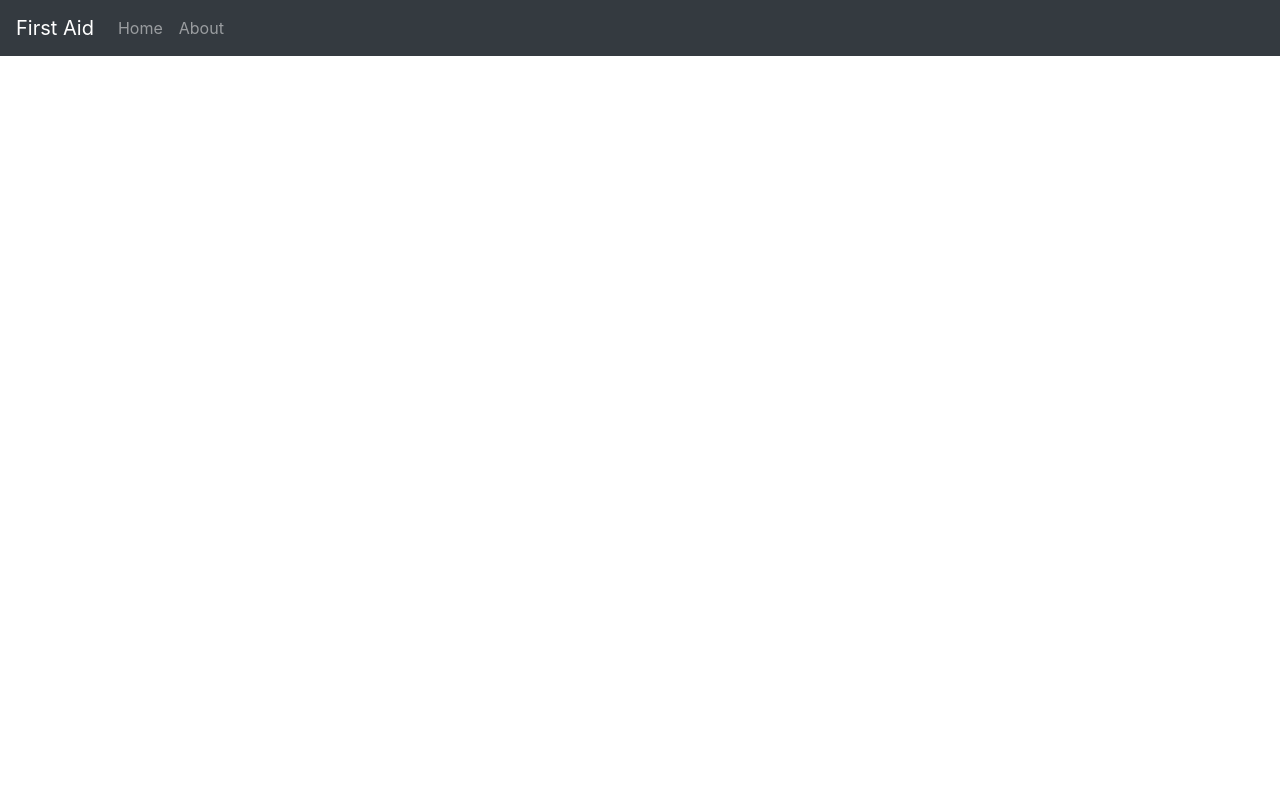
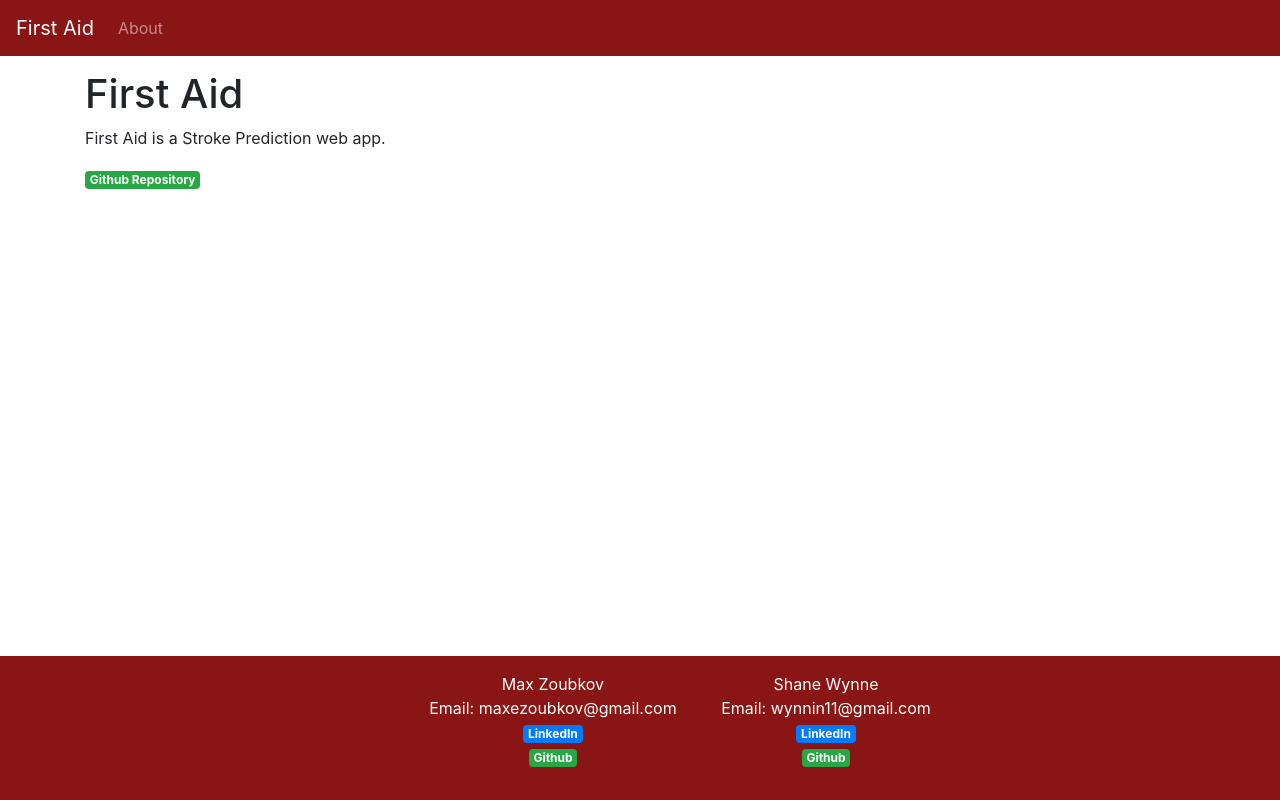
Before and after one commit to MaxZoubkov/Stroke-Prediction, a Flask app: page /about in a window 1280 px wide. Run offline with Flask 2, Linux system fonts and the light colour scheme; some libraries are stand-ins or nearby versions.

Commit message:
Added sticky footer with contact info, about page has a brief description and links to the repo, changed color theme

```diff
--- a/app.py
+++ b/app.py
@@ -2,7 +2,6 @@ import flask
 from flask import Flask, url_for, render_template
 import pickle
 import pandas as pd
-import re
 import logging
 
 
@@ -17,14 +16,14 @@ def main():
         return render_template('main.html')
 
     if flask.request.method == 'POST':
-        app.logger.info(flask.request.form)    # useful to see what is submitted with the form
+        # app.logger.info(flask.request.form)    # useful to see what is submitted with the form
 
         input_dict = flask.request.form.to_dict()
-        app.logger.info(input_dict)
+        # app.logger.info(input_dict)
 
         with open('model/decision_tree_model.sav', 'rb') as f:
             model = pickle.load(f)
-            app.logger.info(model)
+            # app.logger.info(model)
 
         # feeding the model and outputting to the page
 
@@ -51,17 +50,17 @@ def main():
             else:
                 input_list.append(0)
 
-        app.logger.info(input_list)
+        # app.logger.info(input_list)
 
         df = pd.DataFrame(data=[input_list], columns=[feature_list])
-        app.logger.info(df)
+        # app.logger.info(df)
 
 
         # prediction here
         prediction = model.predict(df)
         probability = model.predict_proba(df)
-        app.logger.info(prediction)
-        app.logger.info(probability)
+        # app.logger.info(prediction)
+        # app.logger.info(probability)
 
         prediction = prediction[0]
         probability = probability[0,1]
--- a/templates/about.html
+++ b/templates/about.html
@@ -2,5 +2,9 @@
 {% block title %}About{% endblock title %}
 
 {% block body %}
-
+    <h1>First Aid</h1>
+    <p>
+        First Aid is a Stroke Prediction web app.
+    </p>
+    <a href="https://github.com/MaxZoubkov/CTP-Data-Science-Project" target="_blank" rel="noopener noreferrer" class="badge badge-success">Github Repository</a>
 {% endblock body %}
--- a/templates/base.html
+++ b/templates/base.html
@@ -8,18 +8,18 @@
         <meta name="viewport" content="width=device-width, initial-scale=1, shrink-to-fit=no">
 
         <link rel="stylesheet" href="https://stackpath.bootstrapcdn.com/bootstrap/4.3.1/css/bootstrap.min.css" integrity="sha384-ggOyR0iXCbMQv3Xipma34MD+dH/1fQ784/j6cY/iJTQUOhcWr7x9JvoRxT2MZw1T" crossorigin="anonymous">
-        <title>Stroke Prediction - {% block title %}{% endblock title %}</title> <!-- Tentative title -->
+        <title>First Aid - {% block title %}{% endblock title %}</title> <!-- Tentative title -->
         {% endblock head %}
     </head>
 
-    <body>
-        <nav class="navbar navbar-expand-md navbar-dark bg-dark fixed-top">
+    <body style="margin-bottom:128px">
+        <nav style="background-color:rgb(138, 21, 21)" class="navbar navbar-expand-md navbar-dark fixed-top">
             <a class="navbar-brand" href="{{ url_for('main') }}">First Aid</a>
             <div class="navbar-collapse collapse">
                 <ul class="navbar-nav mr-auto">
-                    <li class="nav-item">
+                    <!-- <li class="nav-item">
                         <a class="nav-link" href="{{ url_for('main') }}">Home</a>
-                    </li>
+                    </li> -->
                     <li class="nav-item">
                         <a class="nav-link" href="{{ url_for('about') }}">About</a>
                     </li>
@@ -33,12 +33,34 @@
                 {% endblock body %}
             </div>
         </main>
-
     </body>
 
-    <footer>
-        {% block footer %}
-        <!-- Add footer info here later -->
-        {% endblock footer %}
+    <footer class="footer mt-auto py-3"  style="position: fixed; bottom: 0; text-align:center; width:100%; background-color:rgb(138, 21, 21)">
+        <div class="container">
+            {% block footer %}
+                <ul style="color: white">
+                    <li style="display: inline-block">
+                        <ul>
+                            <li style="list-style-type: none">Max Zoubkov</li>
+                            <li style="list-style-type: none">Email: maxezoubkov@gmail.com</li>
+                            <li style="list-style-type: none">
+                                <a href="https://www.linkedin.com/in/maxzoubkov/" target="_blank" rel="noopener noreferrer" class="badge badge-primary">LinkedIn</a></li>
+                            <li style="list-style-type: none">
+                                <a href="https://github.com/MaxZoubkov" target="_blank" rel="noopener noreferrer" class="badge badge-success">Github</a></li>
+                        </ul>
+                    </li>
+                    <li style="display: inline-block">
+                        <ul>
+                            <li style="list-style-type: none">Shane Wynne</li>
+                            <li style="list-style-type: none">Email: wynnin11@gmail.com</li>
+                            <li style="list-style-type: none">
+                                <a href="https://www.linkedin.com/in/shane-wynne/" target="_blank" rel="noopener noreferrer" class="badge badge-primary">LinkedIn</a></li>
+                            <li style="list-style-type: none">
+                                <a href="https://github.com/wynnin11" target="_blank" rel="noopener noreferrer" class="badge badge-success">Github</a></li>
+                        </ul>
+                    </li>
+                </ul>
+            {% endblock footer %}
+        </div>
     </footer>
 </html>
```
Also changed, not shown: templates/main.html (+2 -11 lines).
